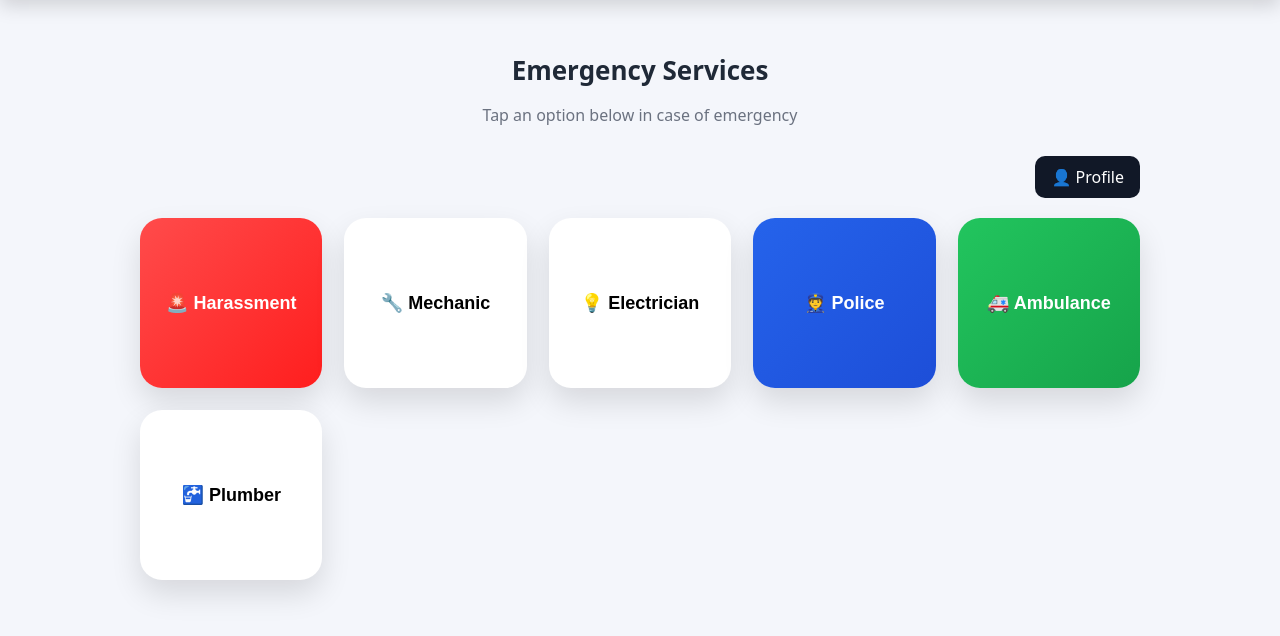
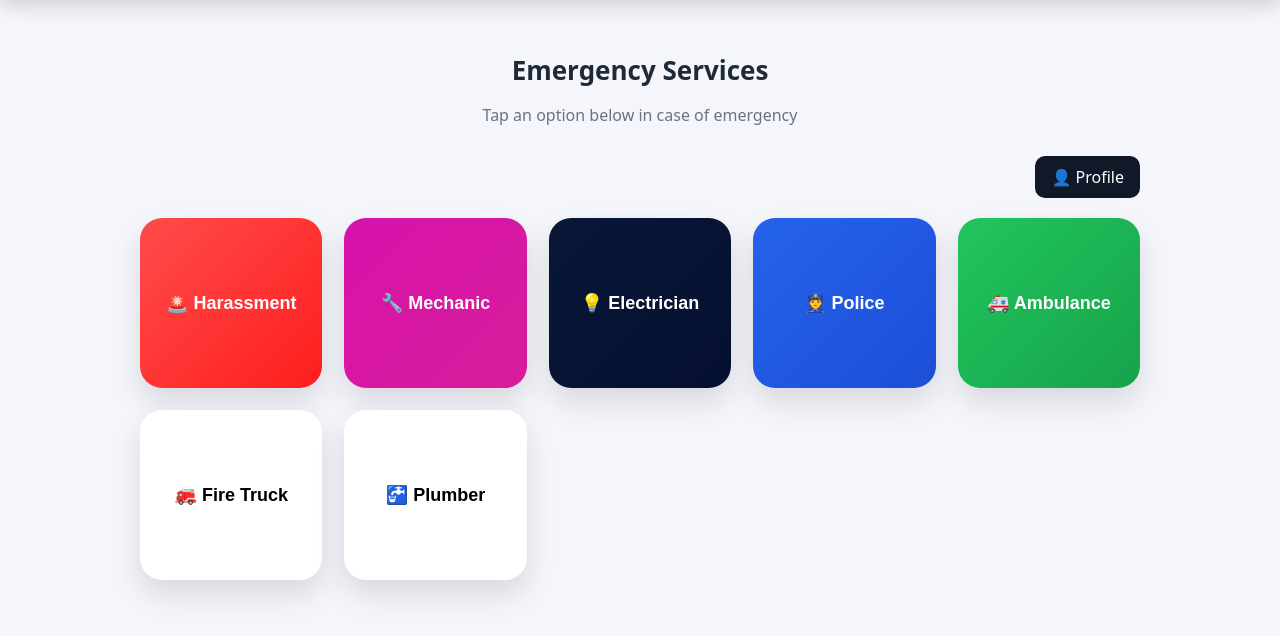
Before and after one commit to Anuj-code-AI/sos-app, a Flask app: page /dashboard in a window 1280 px wide. Shown: the part 59-695 px from the top of the page. Run offline with Flask 3, Linux system fonts and the light colour scheme; the visitor is signed in with stand-in values (Sample User, id 1); some libraries are stand-ins or nearby versions.

Commit message:
Improved ui

```diff
--- a/app/static/css/dashboard.css
+++ b/app/static/css/dashboard.css
@@ -40,6 +40,16 @@
     color: white;
 }
 
+.electrician {
+    background: linear-gradient(135deg, #091736, #051030);
+    color: white;
+}
+
+.mechanic {
+    background: linear-gradient(135deg, #d612ac, #d81d9a);
+    color: white;
+}
+
 .police {
     background: linear-gradient(135deg, #2563eb, #1d4ed8);
     color: white;
@@ -47,6 +57,11 @@
 
 .ambulance {
     background: linear-gradient(135deg, #22c55e, #16a34a);
+    color: white;
+}
+
+.firetruck {
+    background: linear-gradient(135deg, #e27916, #e05e07);
     color: white;
 }
 
--- a/app/templates/dashboard.html
+++ b/app/templates/dashboard.html
@@ -18,10 +18,11 @@
 
 <div class="grid">
     <button class="card danger" onclick="sendHarassment()">🚨 Harassment</button>
-    <button class="card">🔧 Mechanic</button>
-    <button class="card">💡 Electrician</button>
+    <button class="card mechanic">🔧 Mechanic</button>
+    <button class="card electrician">💡 Electrician</button>
     <button class="card police">👮 Police</button>
     <button class="card ambulance">🚑 Ambulance</button>
+    <button class="card fireturck">🚒 Fire Truck</button>
     <button class="card">🚰 Plumber</button>
 </div>
 {% endblock %}
```
